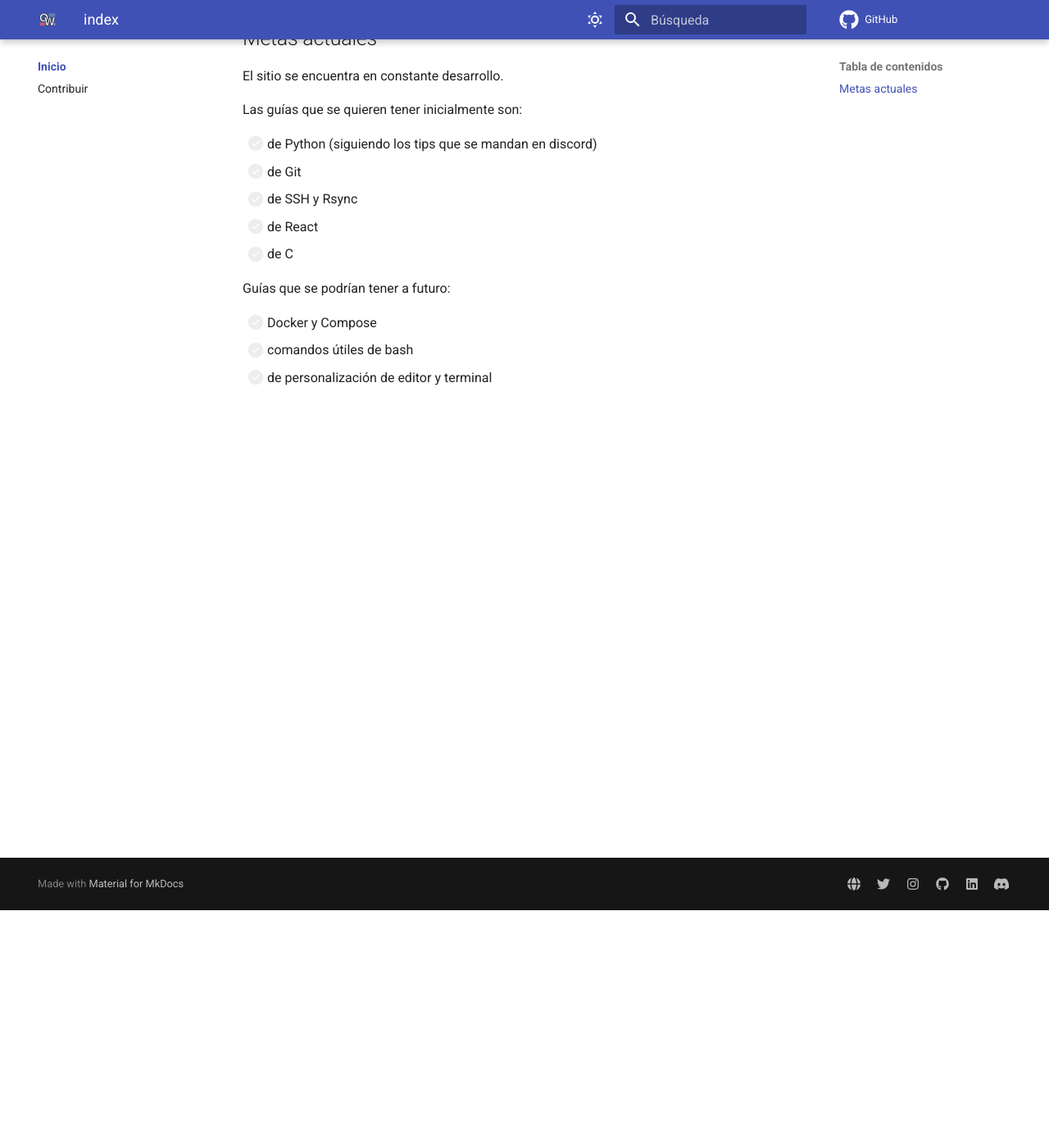
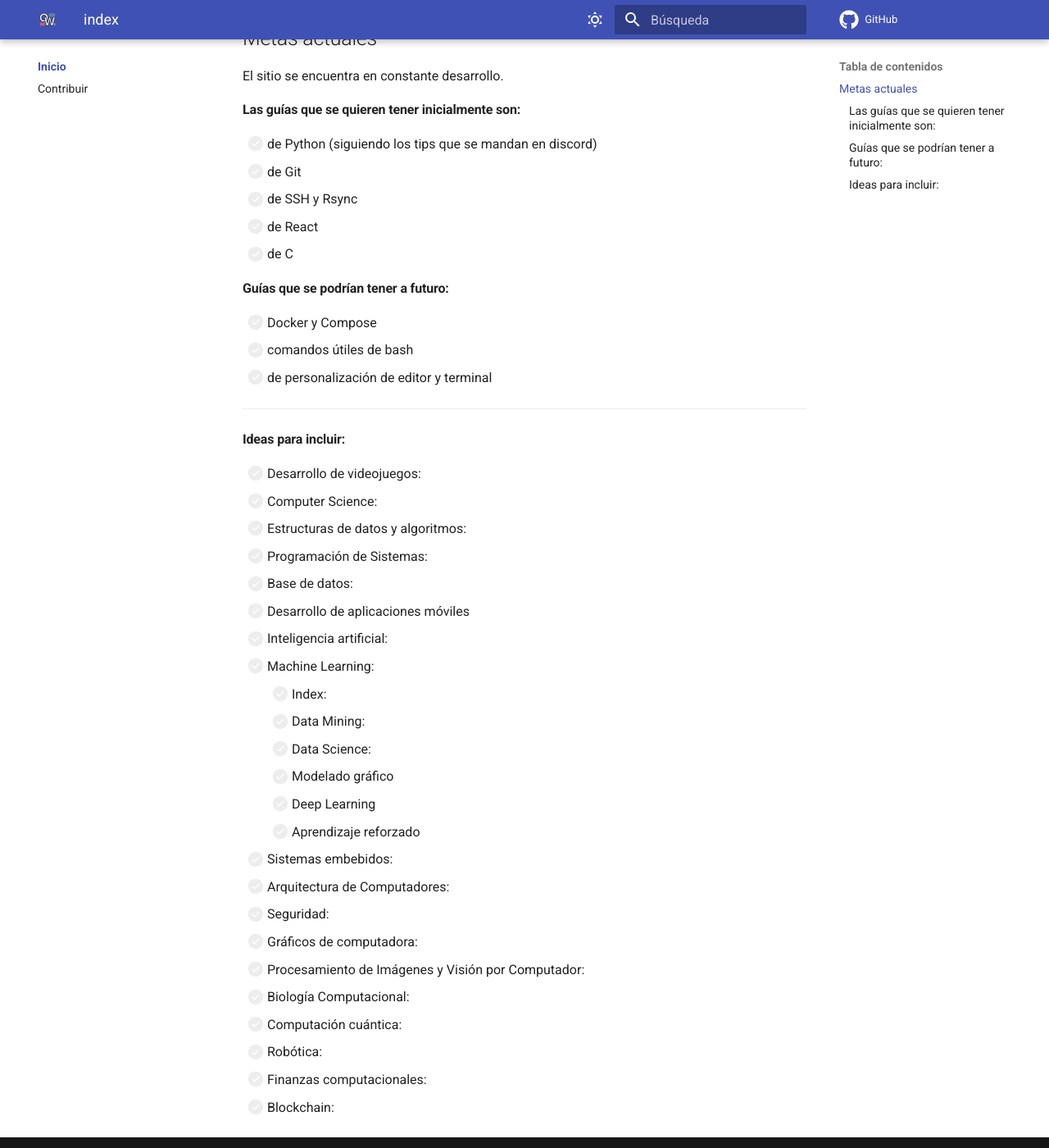
Before and after one commit to open-source-uc/open-wiki, an MkDocs documentation site: the page built from docs/index.md, in a window 1280 px wide and 1400 px high, scrolled down 290 px. Shown: the whole window at 82% size. Built offline with MkDocs 1.6.1 and Material for MkDocs 9.7.7, drawn with Linux system fonts in a browser that asks for light colours; comment, search, counter and statistics services are not loaded.

Commit message:
fix: structure

```diff
--- a/docs/index.md
+++ b/docs/index.md
@@ -8,7 +8,7 @@ herramientas muy útiles.
 
 El sitio se encuentra en constante desarrollo.
 
-Las guías que se quieren tener inicialmente son:
+#### Las guías que se quieren tener inicialmente son:
 
 - [ ] de Python (siguiendo los tips que se mandan en discord)
 - [ ] de Git
@@ -16,8 +16,37 @@ Las guías que se quieren tener inicialmente son:
 - [ ] de React
 - [ ] de C
 
-Guías que se podrían tener a futuro:
+#### Guías que se podrían tener a futuro:
 
 - [ ] Docker y Compose
 - [ ] comandos útiles de bash
 - [ ] de personalización de editor y terminal
+
+---
+
+#### Ideas para incluir:
+
+- [ ] Desarrollo de videojuegos:
+- [ ] Computer Science:
+- [ ] Estructuras de datos y algoritmos:
+- [ ] Programación de Sistemas:
+- [ ] Base de datos:
+- [ ] Desarrollo de aplicaciones móviles
+- [ ] Inteligencia artificial:
+- [ ] Machine Learning:
+	- [ ] Index:
+	- [ ] Data Mining:
+	- [ ] Data Science:
+	- [ ] Modelado gráfico
+	- [ ] Deep Learning
+	- [ ] Aprendizaje reforzado
+- [ ] Sistemas embebidos:
+- [ ] Arquitectura de Computadores:
+- [ ] Seguridad:
+- [ ] Gráficos de computadora:
+- [ ] Procesamiento de Imágenes y Visión por Computador:
+- [ ] Biología Computacional:
+- [ ] Computación cuántica:
+- [ ] Robótica:
+- [ ] Finanzas computacionales:
+- [ ] Blockchain:
--- a/mkdocs.yml
+++ b/mkdocs.yml
@@ -7,38 +7,55 @@ edit_uri: edit/main/docs/
 nav:
   - Inicio:
       - index: index.md
-      - Contribuir: ./contributing.md
-
-  - Herramientas:
-      - index: ./herramientas/index.md
-      - Terminal: ./herramientas/terminal.md
-      - VSCode: ./herramientas/vscode.md
+      - Contribuir: contributing.md
   - Tecnologías:
-      - Index: ./tecnologías/index.md
-      - Python:
-          - Index: tecnologías/python/index.md
-          - Introducción: ./tec/python/01-intro.md
-          - Tipos: ./tec/python/02-tipos.md
-          - Variables: ./tec/python/03-variables.md
-          - Condiciones: ./tec/python/04-condiciones.md
-      - C:
-          - Index: tecnologías/c/index.md
-      - html:
-          - Index: tecnologías/html/index.md
-      - JavaScript:
-          - Index: tecnologías/javascript/index.md
-      - css:
-          - Index: tecnologías/css/index.md
-      - php:
-          - Index: tecnologías/php/index.md
-      - ruby:
-          - Index: tecnologías/ruby/index.md
+      - Index: tec/index.md
+      - Lenguajes de programación:
+          - Python:
+              - Index: tec/python/index.md
+              - Introducción: tec/python/01-intro.md
+              - Tipos: tec/python/02-tipos.md
+              - Variables: tec/python/03-variables.md
+              - Condiciones: tec/python/04-condiciones.md
+          - C:
+              - Index: tec/c/index.md
+          - html:
+              - Index: tec/html/index.md
+          - JavaScript:
+              - Index: tec/javascript/index.md
+          - css:
+              - Index: tec/css/index.md
+          - php:
+              - Index: tec/php/index.md
+          - ruby:
+              - Index: tec/ruby/index.md
       - Web:
-          - Introducción: ./tec/web/01-intro.md
-          - Request: ./tec/web/02-request.md
-          # - HTML: ./tec/web/03-html.md
-          # - CSS: ./tec/web/04-css.md
-          # - JavaScript: ./tec/web/05-js.md
+          - Introducción: tec/web/01-intro.md
+          - Request: tec/web/02-request.md
+      # - Desarrollo de juegos:
+      # - Computer Science:
+      # - Estructuras de datos y algoritmos:
+      # - Programación de Sistemas:
+      # - Base de datos:
+      # - Desarrollo de aplicaciones móviles
+      # - Inteligencia artificial:
+      # - Machine Learning:
+          # - Index:
+          # - Data Mining:
+          # - Data Science:
+          # - Modelado gráfico
+          # - Deep Learning
+          # - Aprendizaje reforzado
+      # - Sistemas embebidos:
+      # - Arquitectura de Computadores:
+      # - Seguridad:
+      # - Gráficos de computadora:
+      # - Procesamiento de Imágenes y Visión por Computador:
+      # - Biología Computacional:
+      # - Computación cuántica:
+      # - Robótica:
+      # - Finanzas computacionales:
+      # - Blockchain:
   - Cursos:
       - Index: cursos/index.md
       - Compilado de repositorios: cursos/compilado.md
@@ -59,6 +76,10 @@ nav:
       #- IIC2553 - Taller de Programación Competitiva II:
       #- IIC2613 - Inteligencia Artificial:
       #- IIC3633 - Sistemas Recomendadores:
+  - Herramientas:
+      - index: herramientas/index.md
+      - Terminal: herramientas/terminal.md
+      - VSCode: herramientas/vscode.md
   - DCCursos (OneDrive): https://bit.ly/dccursos_uc
 
 plugins:
```
Also changed, not shown: docs/Tecnologías/index.md (deleted, +0 -1 lines), docs/contributing.md (+6 -3 lines), docs/cursos/IIC2513/index.md (+1 -1 lines), docs/cursos/index.md (+15 -0 lines), docs/herramientas/google_colab.md (deleted, +0 -1 lines), docs/tec/index.md (+1 -1 lines), docs/herramientas/terminal.md (deleted), docs/tec/c/index.md (renamed from docs/Tecnologías/c/index.md), docs/tec/css/index.md (renamed from docs/Tecnologías/css/index.md), docs/tec/html/index.md (renamed from docs/Tecnologías/html/index.md), docs/tec/javascript/index.md (renamed from docs/Tecnologías/javascript/index.md), docs/tec/php/index.md (renamed from docs/Tecnologías/php/index.md), docs/tec/python/02-tipos.md (deleted), docs/tec/python/03-variables.md (deleted), 3 more files, 1 other file.
